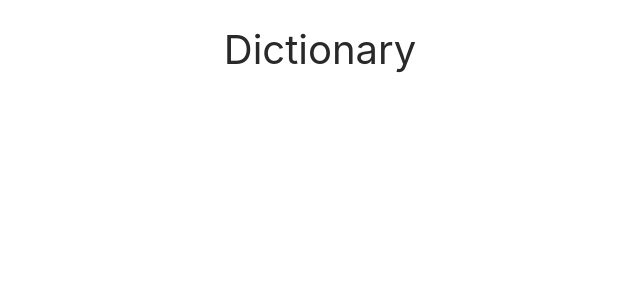
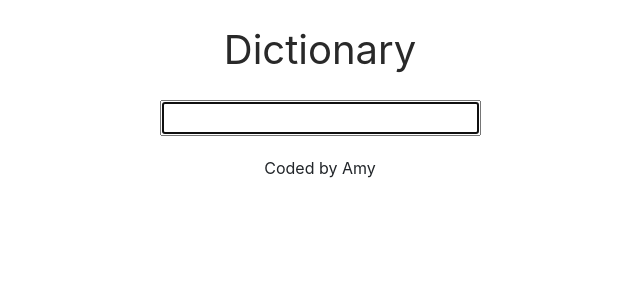
Before and after one commit to amy425/dictionary-project, a React (Create React App) app: page / in a window 1280 px wide. Shown: the top 300 px of the page, without its empty margins (320-960 px from the left). Built offline with nearby package versions, Linux system fonts and the light colour scheme.

Commit message:
Added search bar

```diff
--- a/src/App.css
+++ b/src/App.css
@@ -5,5 +5,9 @@
 .App-header {
   color: #292929;
   font-size: 40px;
-  margin-top: 20px;
+  margin: 20px 0;
 }
+
+footer {
+  margin: 20px 0;
+}
--- a/src/App.js
+++ b/src/App.js
@@ -1,11 +1,18 @@
 import './App.css';
+import Dictionary from './Dictionary';
 
 export default function App() {
   return (
     <div className="App">
+      <div className="container">
       <header className="App-header">
         Dictionary
       </header>
+      <main>
+        <Dictionary />
+      </main>
+      <footer className="text-center">Coded by Amy</footer>
+      </div>
     </div>
   );
 }
--- /dev/null
+++ b/src/Dictionary.css
@@ -0,0 +1,4 @@
+.Dictionary {
+    color: green;
+    font-size: 20px;
+}
--- /dev/null
+++ b/src/Dictionary.js
@@ -0,0 +1,22 @@
+import React, { useState } from 'react';
+import './Dictionary.css';
+
+export default function Dictionary() {
+
+    let [keyword, setKeyword] = useState("");
+
+    function search(event) {
+        event.preventDefault();
+        alert(`Searching for the definition of '${keyword}'`);
+    }
+
+    function handleKeywordChange(event) {
+        setKeyword(event.target.value);
+    }
+
+    return <div className="Dictionary">
+        <form onSubmit={search}>
+            <input type="search" onChange={handleKeywordChange} autoFocus={true} />
+        </form>
+    </div>
+}
```
